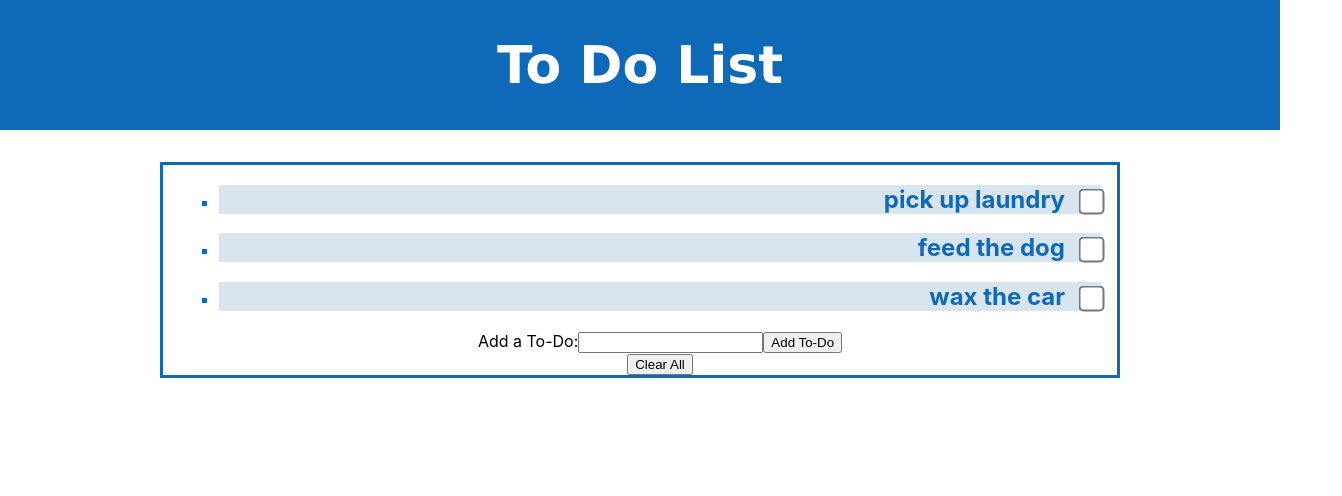
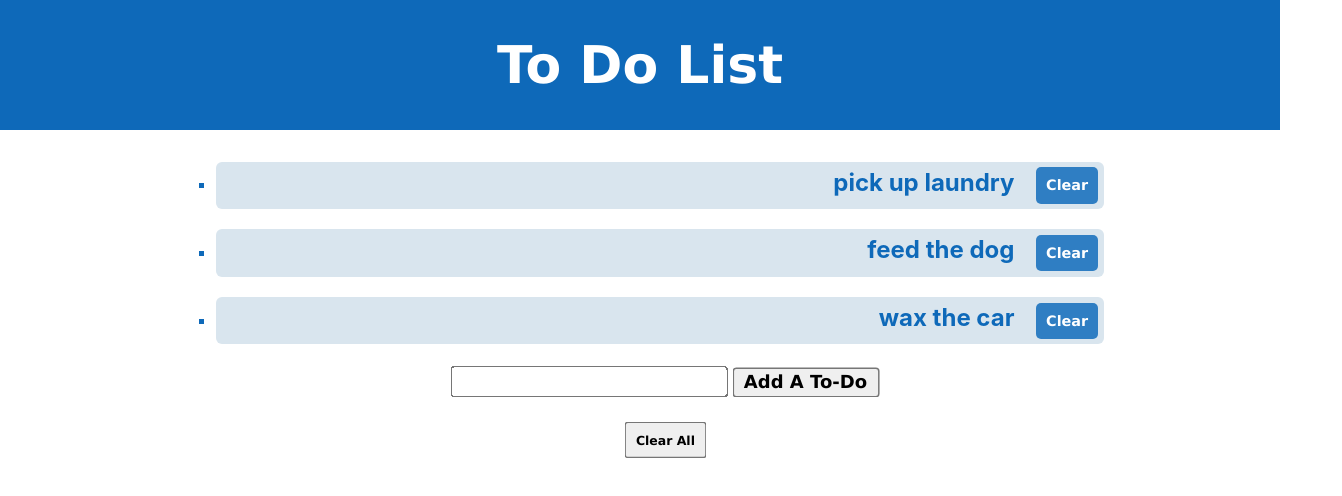
Before and after one commit to OwenPortfolio/tiny-react-apps, a React (Create React App) app: page / in a window 1280 px wide. Shown: the top 496 px of the page, 1342 px wide, since content can reach past the window. Built offline with nearby package versions, Linux system fonts and the light colour scheme.

Commit message:
improve css styling

```diff
--- a/src/App.css
+++ b/src/App.css
@@ -14,11 +14,12 @@
   color: white;
 }
 
+.Form {
+  margin: 4mm;
+}
+
 .List {
-
   list-style-type: square;
-  border-style: solid;
-  border-color: rgb(14, 105, 185);
   border-width: 0.2em;
   margin: 2em;
   margin-left: 10em;
@@ -27,6 +28,7 @@
 
 .ListItem {
   padding-left: 25;
+  border-radius: 6px;
   text-align: right;
   color: rgb(14, 105, 185);
   background-color: rgb(217, 229, 238);
@@ -34,11 +36,52 @@
   margin-right: 1em;
 }
 
-.Checkbox {
-  transform: scale(2);
-  margin-left: 1.5em;
+.ListItem:hover{
+  background-color: rgb(14, 105, 185);
+  color: rgb(217, 229, 238);
+  transform: scale(1.05);
 }
 
-.App-link {
-  color: #61dafb;
+.Button {
+  font-family: Verdana, Geneva, Tahoma, sans-serif;
+  background-color: rgb(47, 126, 195);
+  border: none;
+  border-radius: 5px;
+  color: white;
+  font-size: 0.6em;
+  font-weight: bold;
+  margin: 0.4em;
+  margin-left: 1.5em;
+  padding: 0.7em;
 }
+.Button:hover {
+  background-color: white;
+  color: rgb(47, 126,195);
+  transform: scale(1.05);
+}
+.Form{
+  font-family: Verdana, Geneva, Tahoma, sans-serif;
+  font-size: 0.6em;
+  font-weight: bold;
+  margin: 0.4em;
+  margin-left: 1.5em;
+  padding: 0.7em;
+  transform: scale(1.5);
+}
+
+#ClearAll {
+  font-family: Verdana, Geneva, Tahoma, sans-serif;
+  font-size: 0.6em;
+  font-weight: bold;
+  margin: 0.4em;
+  margin-left: 1.5em;
+  padding: 0.7em;
+  transform: scale(1.3);
+}
+
+#AddToDo {
+  font-family: Verdana, Geneva, Tahoma, sans-serif;
+  font-weight: bold;
+  font-size: 1.25em;
+  margin-left: 0.2em;
+}
--- a/src/components/AddItem.jsx
+++ b/src/components/AddItem.jsx
@@ -10,13 +10,12 @@ const AddItem  = (setList) => {
     }
     const [newToDo, setNewToDo] = useState('');
     return (
-        <form onSubmit={handleSubmit}>
+        <form className="Form" onSubmit={handleSubmit}>
             <label>
-                Add a To-Do:
                 <input value = {newToDo}
                     onChange={(event) => setNewToDo(event.target.value)}/>
             </label>
-            <button type="submit">Add To-Do</button>
+            <button id="AddToDo" type="submit">Add A To-Do</button>
         </form>
     )
 }
--- a/src/components/List.jsx
+++ b/src/components/List.jsx
@@ -19,10 +19,11 @@ const List = (props) => {
 
     return (<ul className="List">
         {list.map((item, index) =>{
-            return (<li id={index} className = "ListItem" key ={item}><h2>{item}<input onClick = {() => deleteItems(index)} className = "Checkbox" type="checkbox"></input></h2></li>)
+            return (<li id={index} className = "ListItem" key ={item}><h2>{item}<button onClick = {() => deleteItems(index)} className = "Button" type="button">Clear</button></h2></li>)
         })}
         {props.AddItem(setList)}
-        <button onClick = {deleteAll}>Clear All</button>
+        <br></br>
+        <button id="ClearAll" onClick = {deleteAll}>Clear All</button>
     </ul>)
 }
 
```
